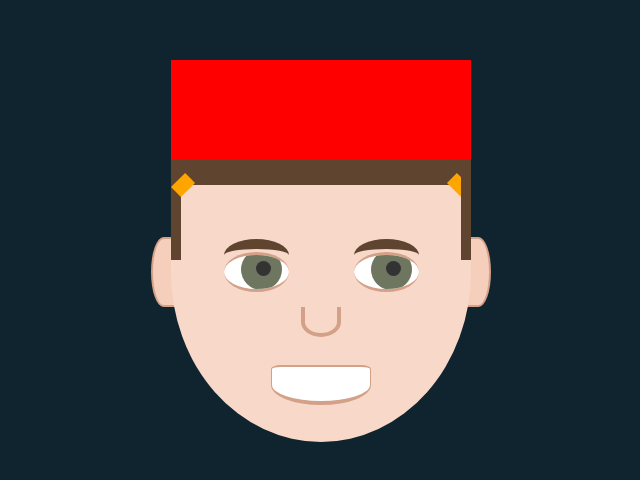
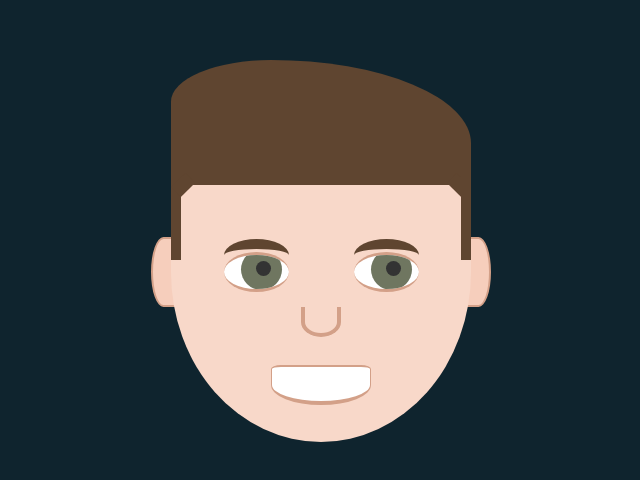
Before and after one commit to Annie-Huang/me-in-css, a website: page index.html in a window 1280 px wide. Shown: the part 128-608 px from the top of the page, without its empty margins (319-959 px from the left). Drawn offline with Linux system fonts and the light colour scheme.

Commit message:
Remove color for .hair-corner, add the correct color to its sudo element.

```diff
--- a/style.css
+++ b/style.css
@@ -161,8 +161,6 @@ body {
 .hair-corner {
   position: absolute;
   width: 100%;
-  background: red;
-  height: 100px;
 }
 .hair-corner::before,
 .hair-corner::after {
@@ -170,7 +168,7 @@ body {
   position: absolute;
   width: 14px;
   height: 20px;
-  background: orange;
+  background: hsl(27, 33%, 28%);
   transform: rotate(45deg);
 
   top: 115px;
```
